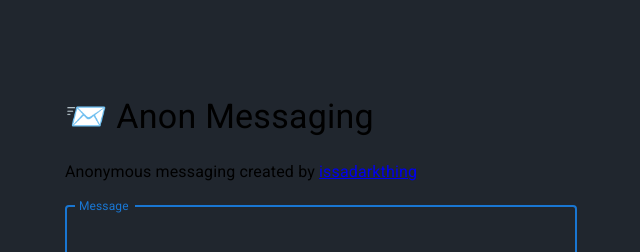
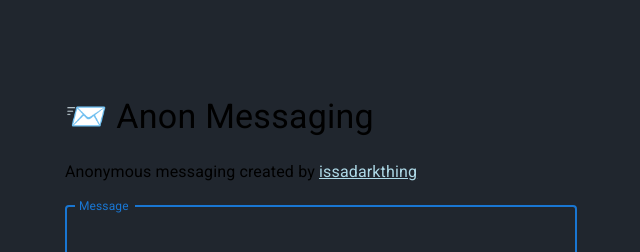
Before and after one commit to issadarkthing/anon-site, a Next.js app: page / in a window 1280 px wide. Shown: the top 252 px of the page, without its empty margins (319-959 px from the left). Built offline with nearby package versions, Linux system fonts and the light colour scheme.

Commit message:
change to different api url when testing locally

```diff
--- a/pages/index.tsx
+++ b/pages/index.tsx
@@ -6,7 +6,6 @@ import Button from '@mui/material/Button';
 import Typography from '@mui/material/Typography';
 import { useRef, useState } from 'react';
 import CircularProgress from '@mui/material/CircularProgress';
-import { Theme } from '@mui/material';
 
 
 export default function Home() {
@@ -26,7 +25,7 @@ export default function Home() {
     }
 
     setLoading(true);
-    const res = await fetch("https://server2.discordrpg.com/message", {
+    const res = await fetch(`${process.env.NEXT_PUBLIC_API_URL}/message`, {
       method: "POST",
       body: JSON.stringify({ message }),
       headers: {
@@ -58,7 +57,6 @@ export default function Home() {
           rel="stylesheet"
           href="https://fonts.googleapis.com/css?family=Roboto:300,400,500,700&display=swap"
         />
-        <link rel="icon" href="/favicon.ico" />
       </Head>
       <main className={styles.main}>
         <Box
@@ -85,7 +83,7 @@ export default function Home() {
           </Typography>
           <Typography variant="subtitle1">
             Anonymous messaging
-            created by <a href="https://issadarkthing.com">issadarkthing</a>
+            created by <a style={{ color: "lightblue" }} href="https://issadarkthing.com">issadarkthing</a>
           </Typography>
           <form onSubmit={onSubmit}>
             <Box
```
